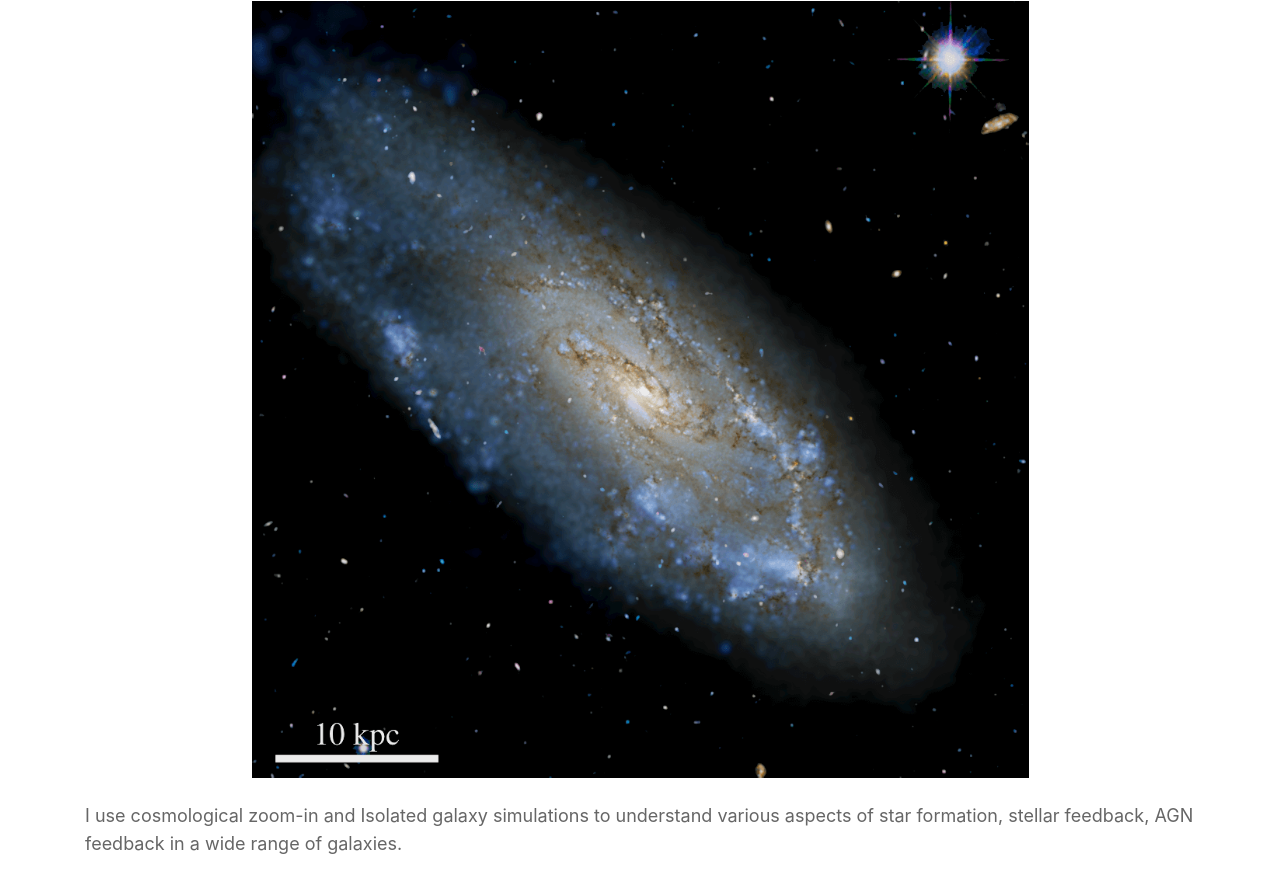
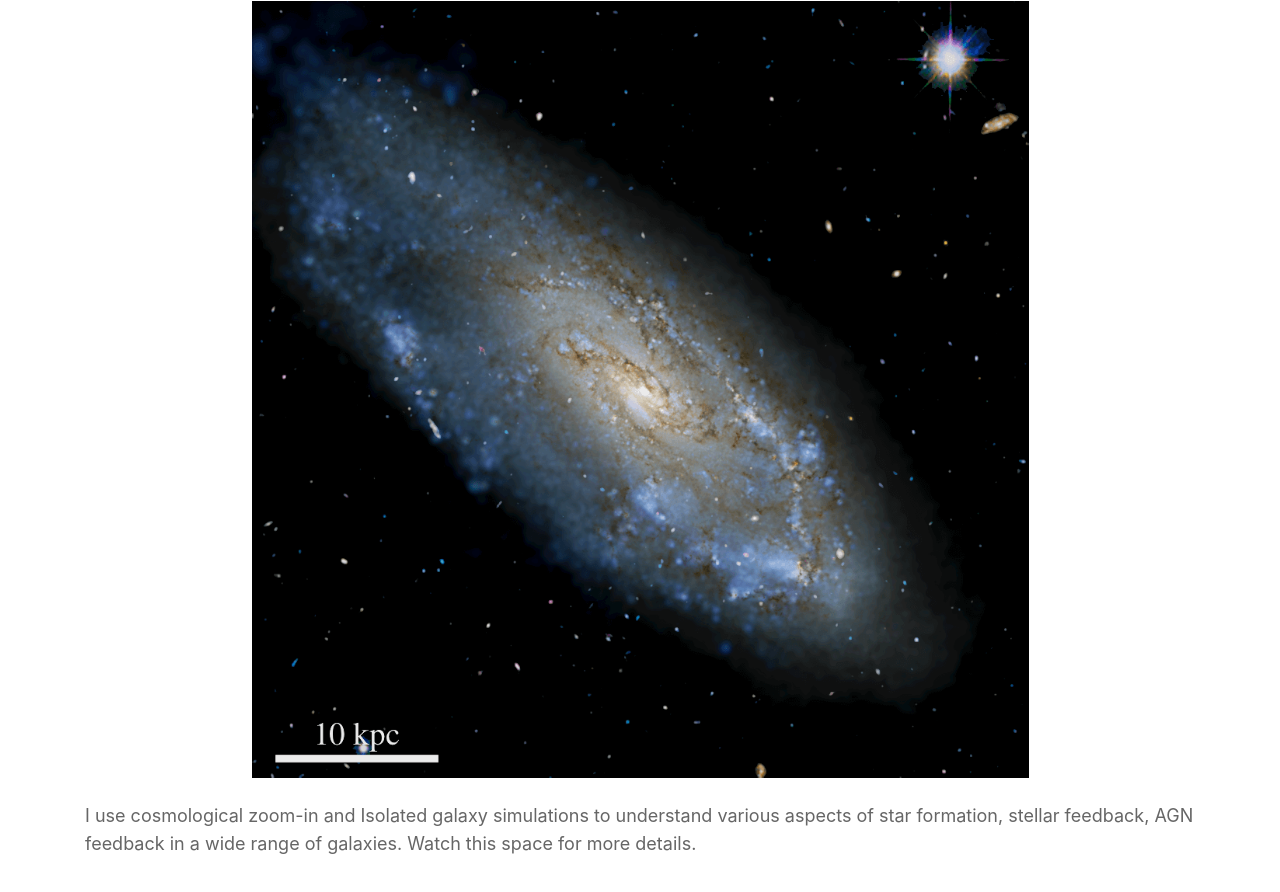
Before and after one commit to namrataroy/namrataroy.github.io, a plain HTML site: page research6.html in a window 1280 px wide. Shown: the part 529-1421 px from the top of the page. Drawn offline with nearby package versions, Linux system fonts and the light colour scheme.

Commit message:
add research details

```diff
--- a/research6.html
+++ b/research6.html
@@ -82,7 +82,7 @@
                     <p class="content-text">
                         I use cosmological zoom-in and Isolated galaxy simulations to understand various
                         aspects of star formation, stellar feedback, AGN feedback in a wide range of
-                        galaxies.
+                        galaxies. Watch this space for more details.
 
                     </p>
                 </div>
```
